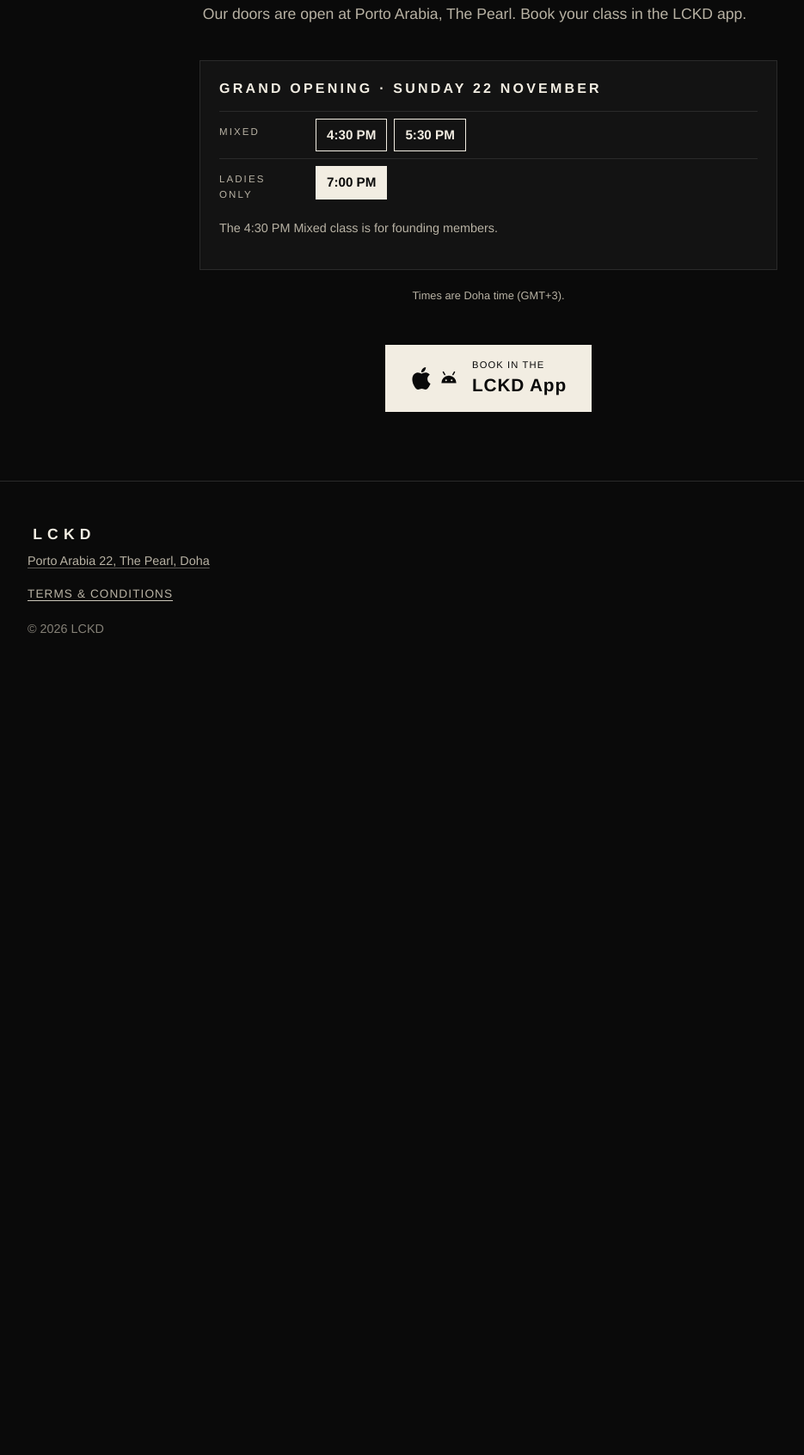
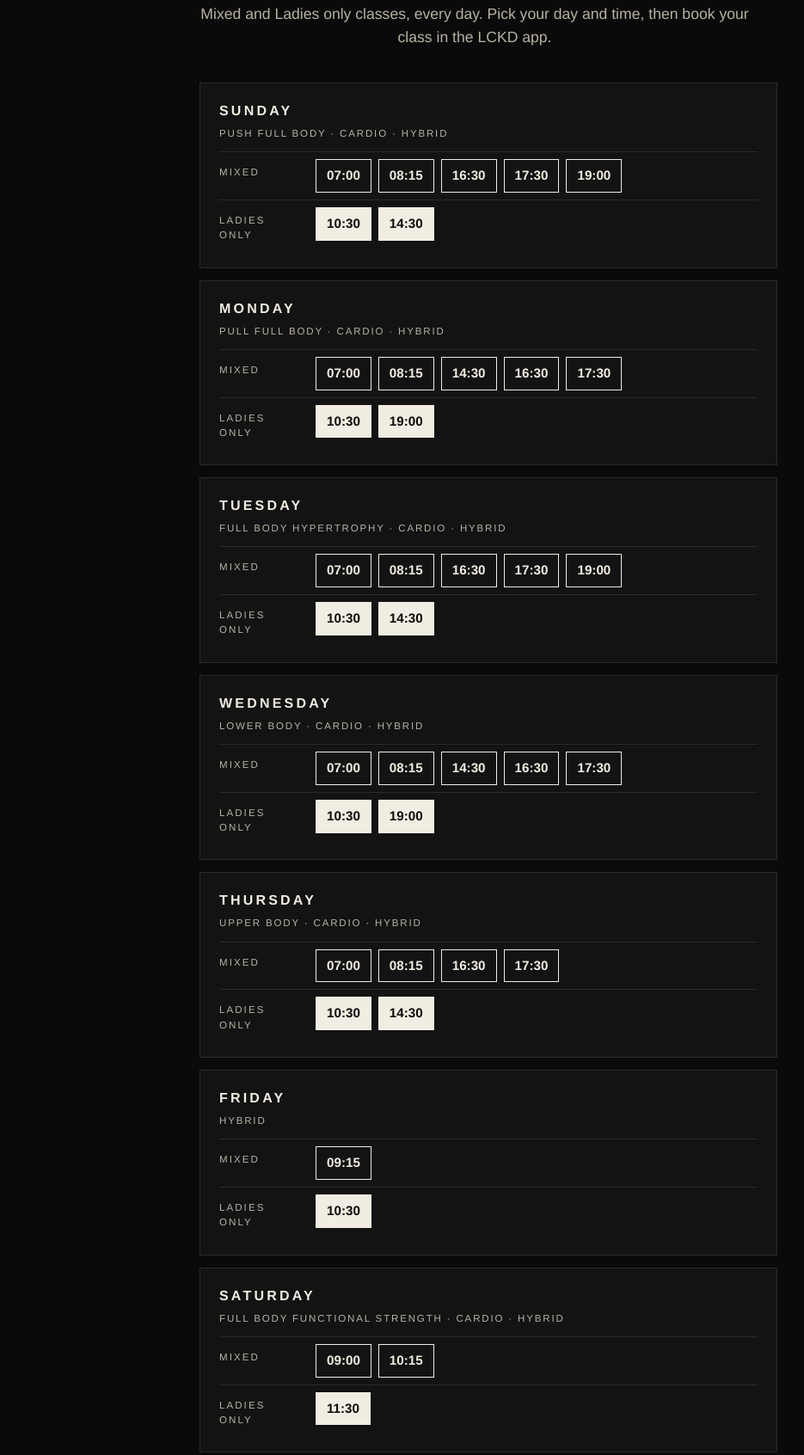
Before and after one commit to leandrosapbo-svg/lckd-website, a plain HTML site: page schedule/index.html in a window 1280 px wide. Shown: the part 437-2129 px from the top of the page at 86% size, without its empty margins (72-1007 px from the left). Before the commit the page ends 1228 px from the top, so only its background shows below. Drawn offline with Linux system fonts and the light colour scheme.

Commit message:
Schedule: replace opening weekend with the weekly class schedule
Co-Authored-By: Claude Sonnet 5.5 <noreply@anthropic.com>

```diff
--- a/schedule/index.html
+++ b/schedule/index.html
@@ -4,12 +4,12 @@
 <meta charset="UTF-8">
 <meta name="viewport" content="width=device-width, initial-scale=1.0">
 <title>Class Schedule | LCKD Qatar</title>
-<meta name="description" content="LCKD grand opening classes, Sunday 22 November, Porto Arabia, The Pearl.">
+<meta name="description" content="LCKD weekly class schedule: Mixed and Ladies only classes, seven days a week at Porto Arabia, The Pearl.">
 
 <meta property="og:type" content="website">
 <meta property="og:url" content="https://lckd.qa/schedule">
 <meta property="og:title" content="LCKD class schedule">
-<meta property="og:description" content="LCKD grand opening classes, Sunday 22 November, Porto Arabia, The Pearl.">
+<meta property="og:description" content="LCKD weekly class schedule: Mixed and Ladies only classes, seven days a week at Porto Arabia, The Pearl.">
 <meta property="og:image" content="https://lckd.qa/assets/og-image.jpg">
 <meta property="og:image:width" content="1200">
 <meta property="og:image:height" content="630">
@@ -41,17 +41,53 @@
   <section class="sch-page">
     <div class="wrap sch-inner">
       <p class="eyebrow center">Class schedule</p>
-      <h1 class="app-head">Train<br>with us.</h1>
-      <p class="lede">Our doors are open at Porto Arabia, The Pearl. Book your class in the LCKD app.</p>
+      <h1 class="app-head">Weekly<br>schedule.</h1>
+      <p class="lede">Mixed and Ladies only classes, every day. Pick your day and time, then book your class in the LCKD app.</p>
       <div class="sch-grid">
         <div class="sch-day">
-          <h2 class="sch-name">Grand opening &middot; Sunday 22 November</h2>
-          <div class="sch-line"><span class="sch-kind">Mixed</span><span class="sch-times"><span class="sch-t">4:30 PM</span><span class="sch-t">5:30 PM</span></span></div>
-          <div class="sch-line"><span class="sch-kind">Ladies only</span><span class="sch-times"><span class="sch-t sch-w">7:00 PM</span></span></div>
-          <p class="sch-sub">The 4:30 PM Mixed class is for founding members.</p>
+          <h2 class="sch-name">Sunday</h2>
+          <p class="sch-focus">Push full body &middot; Cardio &middot; Hybrid</p>
+          <div class="sch-line"><span class="sch-kind">Mixed</span><span class="sch-times"><span class="sch-t">07:00</span><span class="sch-t">08:15</span><span class="sch-t">16:30</span><span class="sch-t">17:30</span><span class="sch-t">19:00</span></span></div>
+          <div class="sch-line"><span class="sch-kind">Ladies only</span><span class="sch-times"><span class="sch-t sch-w">10:30</span><span class="sch-t sch-w">14:30</span></span></div>
+        </div>
+        <div class="sch-day">
+          <h2 class="sch-name">Monday</h2>
+          <p class="sch-focus">Pull full body &middot; Cardio &middot; Hybrid</p>
+          <div class="sch-line"><span class="sch-kind">Mixed</span><span class="sch-times"><span class="sch-t">07:00</span><span class="sch-t">08:15</span><span class="sch-t">14:30</span><span class="sch-t">16:30</span><span class="sch-t">17:30</span></span></div>
+          <div class="sch-line"><span class="sch-kind">Ladies only</span><span class="sch-times"><span class="sch-t sch-w">10:30</span><span class="sch-t sch-w">19:00</span></span></div>
+        </div>
+        <div class="sch-day">
+          <h2 class="sch-name">Tuesday</h2>
+          <p class="sch-focus">Full body hypertrophy &middot; Cardio &middot; Hybrid</p>
+          <div class="sch-line"><span class="sch-kind">Mixed</span><span class="sch-times"><span class="sch-t">07:00</span><span class="sch-t">08:15</span><span class="sch-t">16:30</span><span class="sch-t">17:30</span><span class="sch-t">19:00</span></span></div>
+          <div class="sch-line"><span class="sch-kind">Ladies only</span><span class="sch-times"><span class="sch-t sch-w">10:30</span><span class="sch-t sch-w">14:30</span></span></div>
+        </div>
+        <div class="sch-day">
+          <h2 class="sch-name">Wednesday</h2>
+          <p class="sch-focus">Lower body &middot; Cardio &middot; Hybrid</p>
+          <div class="sch-line"><span class="sch-kind">Mixed</span><span class="sch-times"><span class="sch-t">07:00</span><span class="sch-t">08:15</span><span class="sch-t">14:30</span><span class="sch-t">16:30</span><span class="sch-t">17:30</span></span></div>
+          <div class="sch-line"><span class="sch-kind">Ladies only</span><span class="sch-times"><span class="sch-t sch-w">10:30</span><span class="sch-t sch-w">19:00</span></span></div>
+        </div>
+        <div class="sch-day">
+          <h2 class="sch-name">Thursday</h2>
+          <p class="sch-focus">Upper body &middot; Cardio &middot; Hybrid</p>
+          <div class="sch-line"><span class="sch-kind">Mixed</span><span class="sch-times"><span class="sch-t">07:00</span><span class="sch-t">08:15</span><span class="sch-t">16:30</span><span class="sch-t">17:30</span></span></div>
+          <div class="sch-line"><span class="sch-kind">Ladies only</span><span class="sch-times"><span class="sch-t sch-w">10:30</span><span class="sch-t sch-w">14:30</span></span></div>
+        </div>
+        <div class="sch-day">
+          <h2 class="sch-name">Friday</h2>
+          <p class="sch-focus">Hybrid</p>
+          <div class="sch-line"><span class="sch-kind">Mixed</span><span class="sch-times"><span class="sch-t">09:15</span></span></div>
+          <div class="sch-line"><span class="sch-kind">Ladies only</span><span class="sch-times"><span class="sch-t sch-w">10:30</span></span></div>
+        </div>
+        <div class="sch-day">
+          <h2 class="sch-name">Saturday</h2>
+          <p class="sch-focus">Full body functional strength &middot; Cardio &middot; Hybrid</p>
+          <div class="sch-line"><span class="sch-kind">Mixed</span><span class="sch-times"><span class="sch-t">09:00</span><span class="sch-t">10:15</span></span></div>
+          <div class="sch-line"><span class="sch-kind">Ladies only</span><span class="sch-times"><span class="sch-t sch-w">11:30</span></span></div>
         </div>
       </div>
-      <p class="sch-note">Times are Doha time (GMT+3).</p>
+      <p class="sch-note">All times in 24-hour format, Doha time (GMT+3). Ladies only classes are shaded.</p>
       <div class="store-row">
         <a class="store-btn store-btn-ico" href="/app/" data-app-link>
           <span class="store-ico"><svg viewBox="0 0 24 24" aria-hidden="true"><path fill="currentColor" d="M12.152 6.896c-.948 0-2.415-1.078-3.96-1.04-2.04.027-3.91 1.183-4.961 3.014-2.117 3.675-.546 9.103 1.519 12.09 1.013 1.454 2.208 3.09 3.792 3.039 1.52-.065 2.09-.987 3.935-.987 1.831 0 2.35.987 3.96.948 1.637-.026 2.676-1.48 3.676-2.948 1.156-1.688 1.636-3.325 1.662-3.415-.039-.013-3.182-1.221-3.22-4.857-.026-3.04 2.48-4.494 2.597-4.559-1.429-2.09-3.623-2.324-4.39-2.376-2-.156-3.675 1.09-4.61 1.09zM15.53 3.83c.843-1.012 1.4-2.427 1.245-3.83-1.207.052-2.662.805-3.532 1.818-.78.896-1.454 2.338-1.273 3.714 1.338.104 2.715-.688 3.559-1.701"/></svg><svg viewBox="0 0 24 24" aria-hidden="true"><path fill="currentColor" fill-rule="evenodd" d="M4 17a8 8 0 0 1 16 0zM9 13.2a.95.95 0 1 0 0 1.9.95.95 0 0 0 0-1.9zM15 13.2a.95.95 0 1 0 0 1.9.95.95 0 0 0 0-1.9z"/><path d="M7.6 8 6 5.2M16.4 8 18 5.2" stroke="currentColor" stroke-width="1.4" stroke-linecap="round" fill="none"/></svg></span>
--- a/styles.css
+++ b/styles.css
@@ -615,6 +615,7 @@ a.pack-card:not(.pack-card-dark):hover { background: #e9e3d6; }
 .sch-grid { display: grid; gap: 14px; margin: 40px 0 20px; text-align: left; }
 .sch-day { border: 1px solid var(--line); background: var(--panel); padding: 20px 22px; }
 .sch-name { margin: 0 0 14px; font-size: 1rem; letter-spacing: 0.2em; text-transform: uppercase; color: var(--cream); }
+.sch-focus { margin: -8px 0 12px; font-size: 0.72rem; letter-spacing: 0.16em; text-transform: uppercase; color: var(--cream-dim); }
 .sch-line { display: flex; align-items: flex-start; gap: 16px; padding: 8px 0; border-top: 1px solid var(--line); }
 .sch-kind { flex: 0 0 96px; padding-top: 7px; font-size: 0.72rem; letter-spacing: 0.18em; text-transform: uppercase; color: var(--cream-dim); }
 .sch-times { display: flex; flex-wrap: wrap; gap: 8px; }
```
Also changed, not shown: links/index.html (+1 -1 lines).
